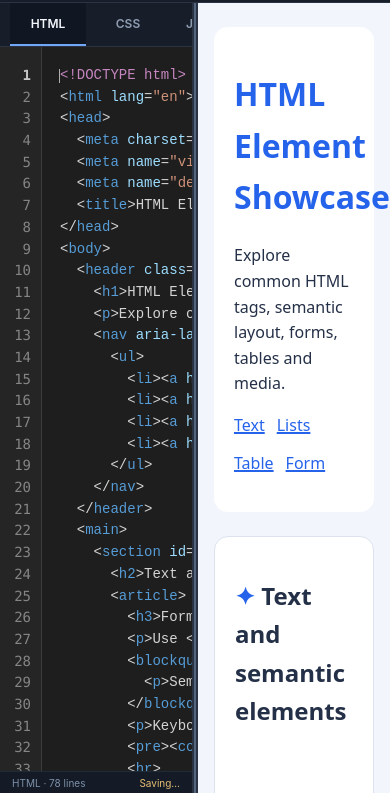
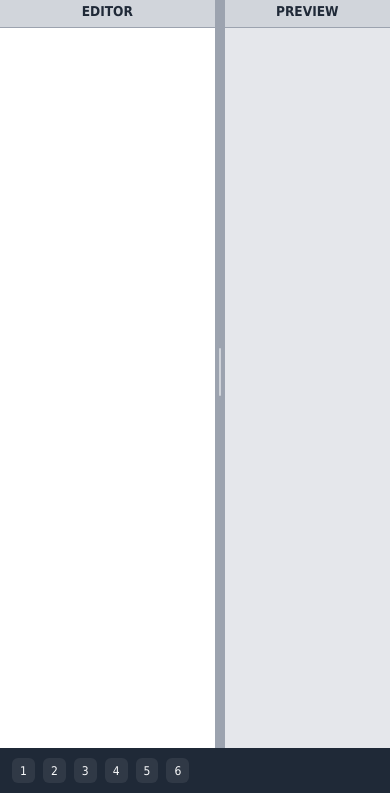
Before and after one commit to alfamaniya/Editor1, a plain HTML site: page index.html in a window 390 px wide. Shown: the part 51-844 px from the top of the page. Drawn offline with Linux system fonts and the light colour scheme.

Commit message:
Replace entry page with untouched responsive layout sample

```diff
--- a/index.html
+++ b/index.html
@@ -1,34 +1,285 @@
 <!DOCTYPE html>
-<html lang="en">
-<head>
+<html lang="en"><head>
   <meta charset="UTF-8">
   <meta name="viewport" content="width=device-width, initial-scale=1.0">
-  <meta name="theme-color" content="#10141d">
-  <title>Editor1</title>
-  <link rel="stylesheet" href="./style.css">
+  <title>صفحه ریسپانسیو با پنل‌های قابل تنظیم</title>
+<style>
+/* === style.css === */
+
+    /* ========== ریست ========== */
+    *, *::before, *::after {
+      box-sizing: border-box;
+      margin: 0;
+      padding: 0;
+    }
+
+    html, body {
+      margin: 0;
+      padding: 0;
+      overflow: hidden;
+      font-family: Tahoma, sans-serif;
+      color: #1f2937;
+      background: #f3f4f6;
+    }
+
+    body {
+      display: flex;
+      flex-direction: column;
+      height: 100vh;
+      height: 100dvh;   /* ارتفاع واقعی viewport در موبایل */
+    }
+
+    /* ========== هدر و فوتر (با اسکرول افقی) ========== */
+    .main-header,
+    .main-footer {
+      flex: 0 0 auto;
+      background: #1f2937;
+      color: #f9fafb;
+      overflow-x: auto;
+      overflow-y: hidden;
+      -webkit-overflow-scrolling: touch;
+      scrollbar-width: thin;
+      scrollbar-color: #4b5563 #1f2937;
+    }
+
+    .main-header::-webkit-scrollbar,
+    .main-footer::-webkit-scrollbar {
+      height: 6px;
+    }
+    .main-header::-webkit-scrollbar-thumb,
+    .main-footer::-webkit-scrollbar-thumb {
+      background: #4b5563;
+      border-radius: 3px;
+    }
+
+    .scroll-area {
+      display: inline-flex;
+      align-items: center;
+      gap: clamp(0.5rem, 2vw, 1.25rem);
+      padding: clamp(0.6rem, 2vw, 1rem) clamp(0.75rem, 3vw, 1.5rem);
+      white-space: nowrap;
+      min-width: 100%;
+    }
+
+    .scroll-area .item {
+      font-size: clamp(0.8rem, 2vw, 1rem);
+      padding: clamp(0.25rem, 1.5vw, 0.5rem) clamp(0.5rem, 2vw, 1rem);
+      border-radius: 6px;
+      background: rgba(255, 255, 255, 0.08);
+      cursor: pointer;
+      transition: background 0.15s ease;
+    }
+
+    .scroll-area .item:hover {
+      background: rgba(255, 255, 255, 0.18);
+    }
+
+    .main-footer .scroll-area .item {
+      font-size: clamp(0.75rem, 1.8vw, 0.9rem);
+    }
+
+    /* ========== بخش اصلی (دو پنل) ========== */
+    .split {
+      flex: 1 1 auto;
+      display: flex;
+      min-height: 0;
+      overflow: hidden;
+    }
+
+    .pane {
+      display: flex;
+      flex-direction: column;
+      min-width: 0;
+      min-height: 0;
+      overflow: hidden;
+    }
+
+    #leftPane  { flex: 0 0 50%;   background: #ffffff; }
+    #rightPane { flex: 1 1 auto;  background: #e5e7eb; }
+
+    .pane-header {
+      flex: 0 0 auto;
+      padding: clamp(0.5rem, 1.5vw, 0.9rem) clamp(0.75rem, 2vw, 1.25rem);
+      font-size: clamp(0.85rem, 1.8vw, 1rem);
+      font-weight: bold;
+      text-align: center;
+      background: #d1d5db;
+      border-bottom: 1px solid #9ca3af;
+    }
+
+    .pane-content {
+      flex: 1 1 auto;
+      min-height: 0;
+      overflow: auto;
+      padding: clamp(0.75rem, 2vw, 1.5rem);
+      font-size: clamp(0.85rem, 1.6vw, 1rem);
+      line-height: 1.7;
+    }
+
+    .pane-content p { margin-bottom: 0.75rem; }
+
+    /* ========== خط جداکننده‌ی قابل درگ ========== */
+    .divider {
+      flex: 0 0 8px;
+      background: #9ca3af;
+      cursor: col-resize;
+      position: relative;
+      z-index: 5;
+      transition: background 0.15s ease;
+      touch-action: none;
+    }
+
+    /* ناحیه‌ی حساس بزرگ‌تر (برای راحتی کلیک و لمس) */
+    .divider::before {
+      content: '';
+      position: absolute;
+      top: 0;
+      bottom: 0;
+      left: -6px;
+      right: -6px;
+    }
+
+    /* دستگیره‌ی وسط (فقط تزئینی) */
+    .divider::after {
+      content: '';
+      position: absolute;
+      top: 50%;
+      left: 50%;
+      transform: translate(-50%, -50%);
+      width: 2px;
+      height: 48px;
+      background: #e5e7eb;
+      border-radius: 2px;
+      opacity: 0.7;
+      pointer-events: none;
+    }
+
+    .divider:hover,
+    .divider.dragging {
+      background: #4b5563;
+    }
+
+    body.dragging {
+      cursor: col-resize;
+      user-select: none;
+      -webkit-user-select: none;
+    }
+
+    /* ========== تنظیمات اضافی برای موبایل‌های کوچک ========== */
+    @media (max-width: 480px) {
+      .divider { flex: 0 0 10px; }
+      #leftPane { flex: 0 0 55%; }
+    }
+
+</style>
 </head>
 <body>
-  <app-header>
-    <clear-tabs-action slot="header-actions"></clear-tabs-action>
-    <project-reset-action slot="header-actions"></project-reset-action>
-    <clear-project-cookies-action slot="header-actions"></clear-project-cookies-action>
-    <new-page-action slot="header-actions"></new-page-action>
-  </app-header>
-  <main class="workspace" aria-label="Editor workspace">
-    <section class="workspace-panel editor-panel" aria-label="Code editor">
-      <iframe class="section-frame" src="./core/editor/editor.html" title="Code editor"></iframe>
+  <header class="main-header">
+    <nav class="scroll-area">
+      <span class="item">clear cookies</span>
+      <span class="item">reset project</span>
+      <span class="item">clear all tabs</span>
+      <span class="item">clear tab</span>
+      <span class="item">json</span>
+      <span class="item">map</span>
+      <span class="item">2</span>
+      <span class="item">3</span>
+      <span class="item">4</span>
+    </nav>
+  </header>
+
+  <!-- ========== دو پنل ========== -->
+  <main class="split" id="split" dir="ltr">
+
+    <section class="pane" id="leftPane" dir="rtl">
+      <header class="pane-header">EDITOR</header>
+      <div class="pane-content">
+        </div>
     </section>
-    <workspace-divider></workspace-divider>
-    <section class="workspace-panel preview-panel" aria-label="Live preview">
-      <iframe class="section-frame" src="./core/preview/preview.html" title="Live preview"></iframe>
+
+    <div class="divider" id="divider" aria-label="تغییر اندازه"></div>
+
+    <section class="pane" id="rightPane" dir="rtl">
+      <header class="pane-header">PREVIEW</header>
+      <div class="pane-content">
+          </div>
     </section>
+
   </main>
-  <script type="module" src="./core/header/header.js"></script>
-  <script type="module" src="./core/clear-tabs/clear-tabs.js"></script>
-  <script type="module" src="./core/project-reset/project-reset.js"></script>
-  <script type="module" src="./core/clear-project-cookies/clear-project-cookies.js"></script>
-  <script type="module" src="./core/new-page-action/new-page-action.js"></script>
-  <script type="module" src="./core/workspace-divider/workspace-divider.js"></script>
-  <script src="./script.js"></script>
-</body>
-</html>
+
+  <!-- ========== فوتر ========== -->
+  <footer class="main-footer">
+    <div class="scroll-area">
+      <span class="item">1</span>
+      <span class="item">2</span>
+      <span class="item">3</span>
+      <span class="item">4</span>
+      <span class="item">5</span>
+      <span class="item">6</span>
+    </div>
+  </footer>
+
+  <!-- ========== جاوااسکریپت ========== -->
+
+
+
+<script>
+/* === script.js === */
+
+    (function () {
+      const split      = document.getElementById('split');
+      const leftPane   = document.getElementById('leftPane');
+      const divider    = document.getElementById('divider');
+
+      let isDragging = false;
+      let startX = 0;
+      let startLeftWidth = 0;
+      let containerWidth = 0;
+
+      const MIN_PANE = 100; // حداقل عرض هر پنل (پیکسل)
+
+      const getX = (e) => (e.touches ? e.touches[0].clientX : e.clientX);
+
+      function startDrag(e) {
+        isDragging = true;
+        startX = getX(e);
+        startLeftWidth = leftPane.getBoundingClientRect().width;
+        containerWidth = split.getBoundingClientRect().width;
+        divider.classList.add('dragging');
+        document.body.classList.add('dragging');
+      }
+
+      function moveDrag(e) {
+        if (!isDragging) return;
+        const currentX = getX(e);
+        const deltaX = currentX - startX;
+
+        let newWidth = startLeftWidth + deltaX;
+        const maxLeft = containerWidth - MIN_PANE;
+        newWidth = Math.max(MIN_PANE, Math.min(maxLeft, newWidth));
+
+        const percent = (newWidth / containerWidth) * 100;
+        leftPane.style.flex = `0 0 ${percent}%`;
+
+        if (e.cancelable) e.preventDefault();
+      }
+
+      function endDrag() {
+        if (!isDragging) return;
+        isDragging = false;
+        divider.classList.remove('dragging');
+        document.body.classList.remove('dragging');
+      }
+
+      divider.addEventListener('mousedown', startDrag);
+      window.addEventListener('mousemove', moveDrag);
+      window.addEventListener('mouseup', endDrag);
+
+      divider.addEventListener('touchstart', startDrag, { passive: true });
+      window.addEventListener('touchmove', moveDrag, { passive: false });
+      window.addEventListener('touchend', endDrag);
+      window.addEventListener('touchcancel', endDrag);
+    })();
+
+</script>
+</body></html>
```
